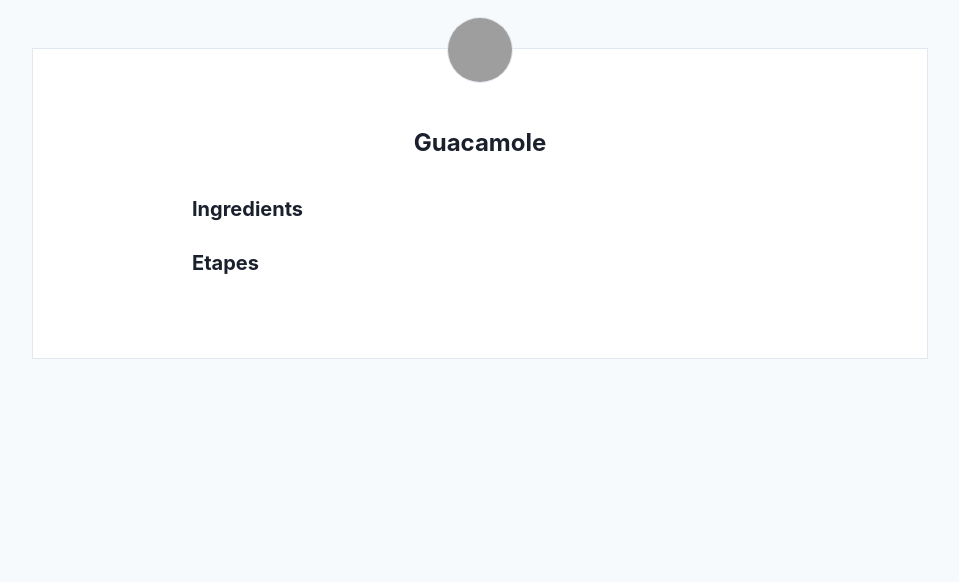
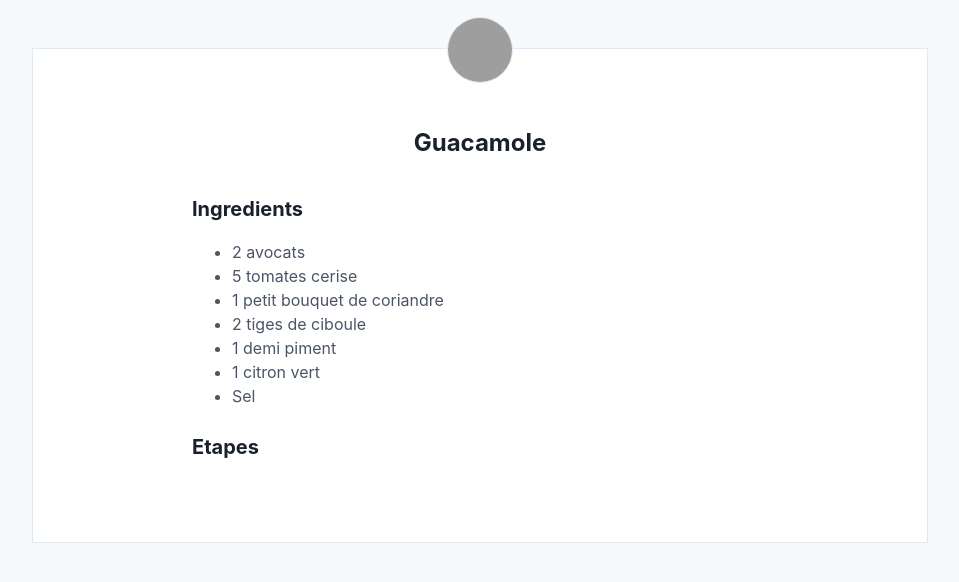
Before and after one commit to greglejeune/blog, a Jekyll site: the page built from _posts/2020-03-03-guacamole.md, in a window 1280 px wide. Shown: the top 582 px of the page, without its empty margins (160-1119 px from the left). Built offline with Jekyll 4.4.1, drawn with Linux system fonts in a browser that asks for light colours; grey boxes are pictures that could not be loaded.

Commit message:
Update 2020-03-03-guacamole.md

```diff
--- a/_posts/2020-03-03-guacamole.md
+++ b/_posts/2020-03-03-guacamole.md
@@ -8,5 +8,14 @@ categories: apero
 
 <div class="body">
   <h2>Ingredients</h2>
+  <ul>
+    <li>2 avocats</li>
+    <li>5 tomates cerise</li>
+    <li>1 petit bouquet de coriandre</li>
+    <li>2 tiges de ciboule</li>
+    <li>1 demi piment</li>
+    <li>1 citron vert</li>
+    <li>Sel</li>
+  </ul>
   <h2>Etapes</h2>
 </div>
```
